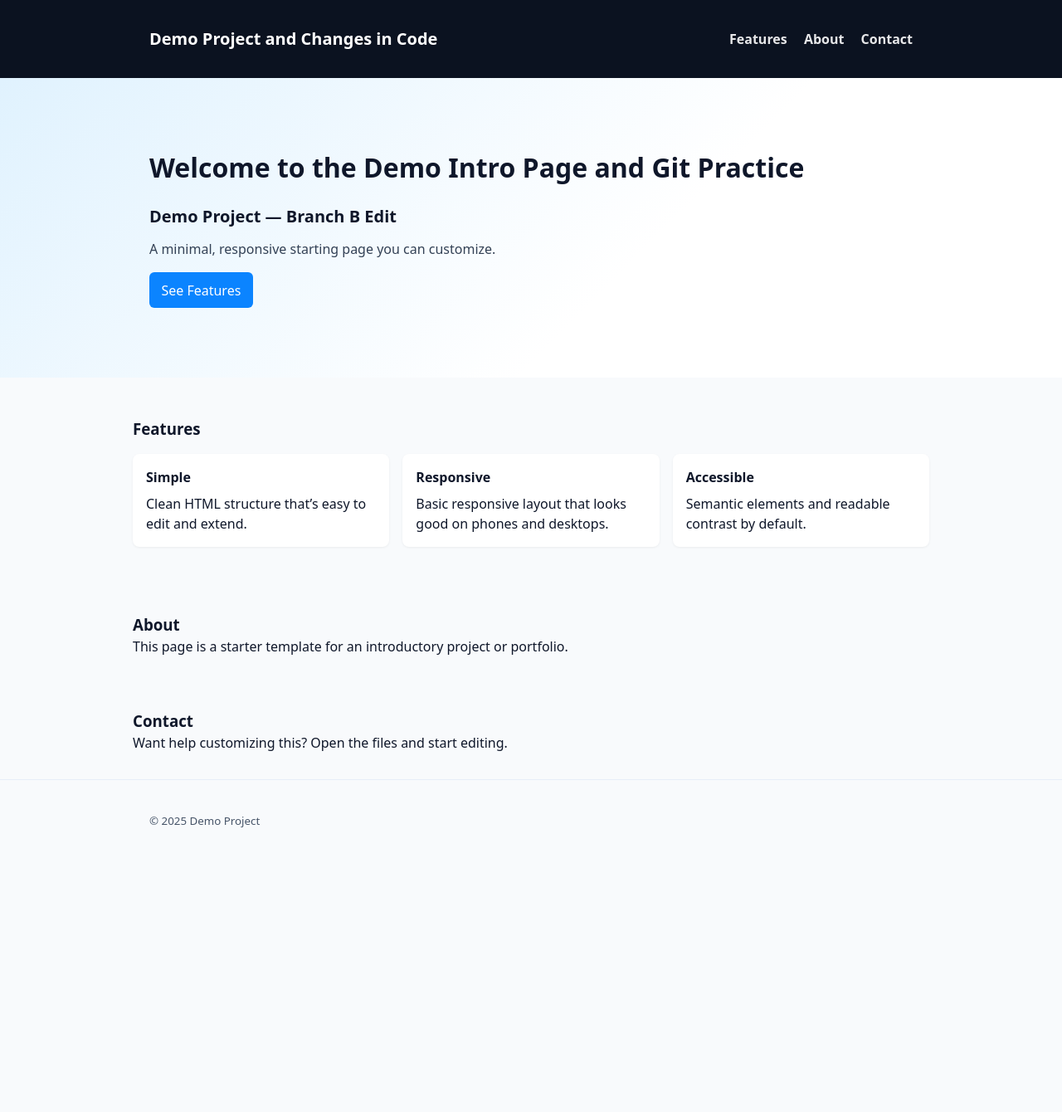
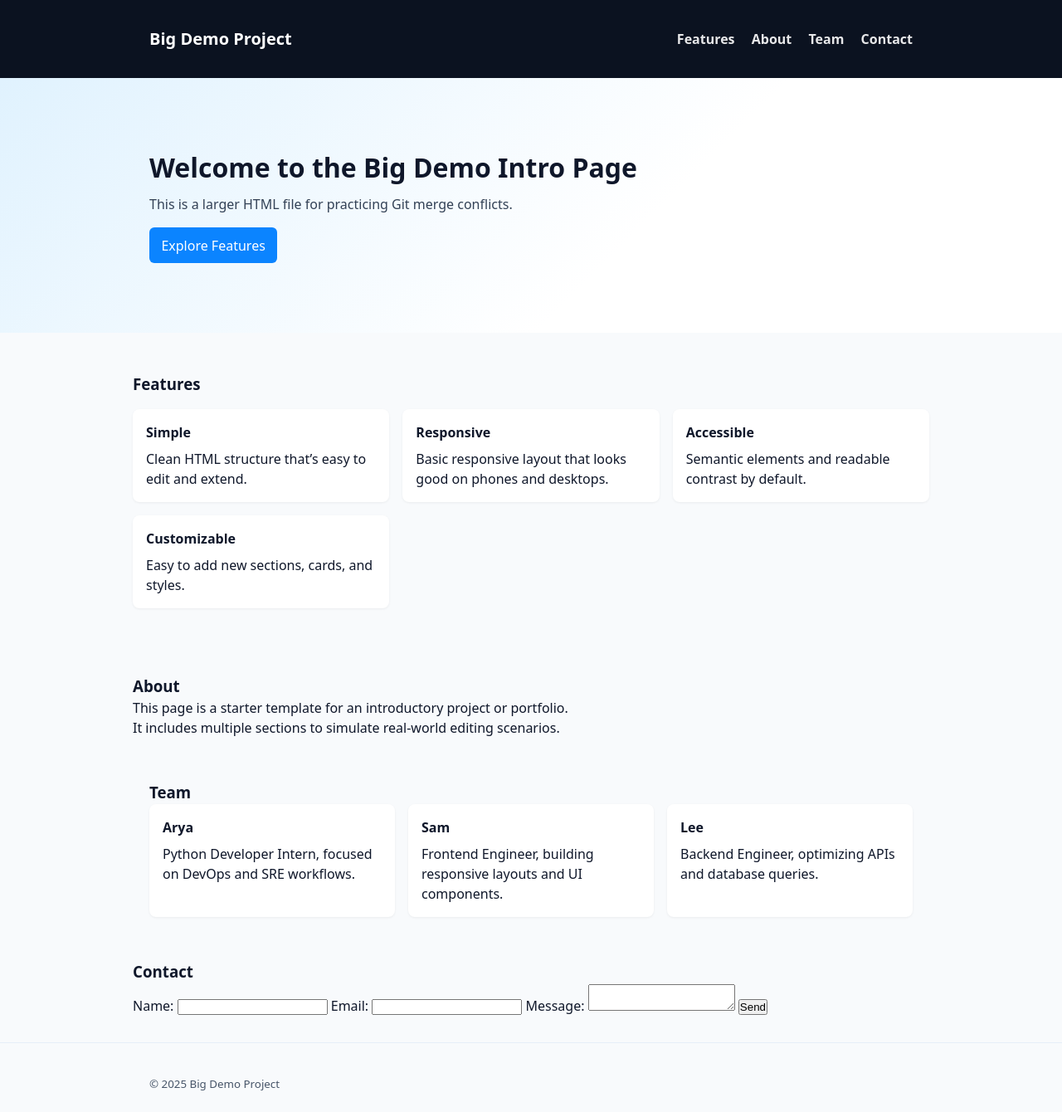
Before and after one commit to arya10012/Gitdemo_practice, a plain HTML site: page index.html in a window 1280 px wide. Shown: the whole page at 83% size. Before the commit the page ends 1036 px from the top, so only its background shows below. Drawn offline with Linux system fonts and the light colour scheme.

Commit message:
Revise project title and add team section
Updated the title and main content to reflect the new project name and added a team section with member details.

```diff
--- a/index.html
+++ b/index.html
@@ -4,17 +4,18 @@
 <head>
     <meta charset="utf-8" />
     <meta name="viewport" content="width=device-width, initial-scale=1" />
-    <title>Intro — Demo</title>
+    <title>Big Demo Project</title>
     <link rel="stylesheet" href="styles.css" />
 </head>
 
 <body>
     <header class="site-header">
         <div class="container header-inner">
-            <h1 class="logo">Demo Project and Changes in Code</h1>
+            <h1 class="logo">Big Demo Project</h1>
             <nav class="nav">
                 <a href="#features">Features</a>
                 <a href="#about">About</a>
+                <a href="#team">Team</a>
                 <a href="#contact">Contact</a>
             </nav>
         </div>
@@ -23,11 +24,9 @@
     <main>
         <section class="hero">
             <div class="container">
-                <h2>Welcome to the Demo Intro Page and Git Practice</h2>
-                <h1 class="logo">Demo Project — Branch B Edit</h1>
-
-                <p class="lead">A minimal, responsive starting page you can customize.</p>
-                <p><a class="cta" href="#features">See Features</a></p>
+                <h2>Welcome to the Big Demo Intro Page</h2>
+                <p class="lead">This is a larger HTML file for practicing Git merge conflicts.</p>
+                <p><a class="cta" href="#features">Explore Features</a></p>
             </div>
         </section>
 
@@ -46,23 +45,54 @@
                     <h4>Accessible</h4>
                     <p>Semantic elements and readable contrast by default.</p>
                 </article>
+                <article class="card">
+                    <h4>Customizable</h4>
+                    <p>Easy to add new sections, cards, and styles.</p>
+                </article>
             </div>
         </section>
 
         <section id="about" class="container about">
             <h3>About</h3>
             <p>This page is a starter template for an introductory project or portfolio.</p>
+            <p>It includes multiple sections to simulate real-world editing scenarios.</p>
+        </section>
+
+        <section id="team" class="container team">
+            <h3>Team</h3>
+            <div class="grid">
+                <article class="card">
+                    <h4>Arya</h4>
+                    <p>Python Developer Intern, focused on DevOps and SRE workflows.</p>
+                </article>
+                <article class="card">
+                    <h4>Sam</h4>
+                    <p>Frontend Engineer, building responsive layouts and UI components.</p>
+                </article>
+                <article class="card">
+                    <h4>Lee</h4>
+                    <p>Backend Engineer, optimizing APIs and database queries.</p>
+                </article>
+            </div>
         </section>
 
         <section id="contact" class="container contact">
             <h3>Contact</h3>
-            <p>Want help customizing this? Open the files and start editing.</p>
+            <form>
+                <label for="name">Name:</label>
+                <input type="text" id="name" name="name" />
+                <label for="email">Email:</label>
+                <input type="email" id="email" name="email" />
+                <label for="message">Message:</label>
+                <textarea id="message" name="message"></textarea>
+                <button type="submit">Send</button>
+            </form>
         </section>
     </main>
 
     <footer class="site-footer">
         <div class="container">
-            <small>&copy; 2025 Demo Project</small>
+            <small>&copy; 2025 Big Demo Project</small>
         </div>
     </footer>
 </body>
```
